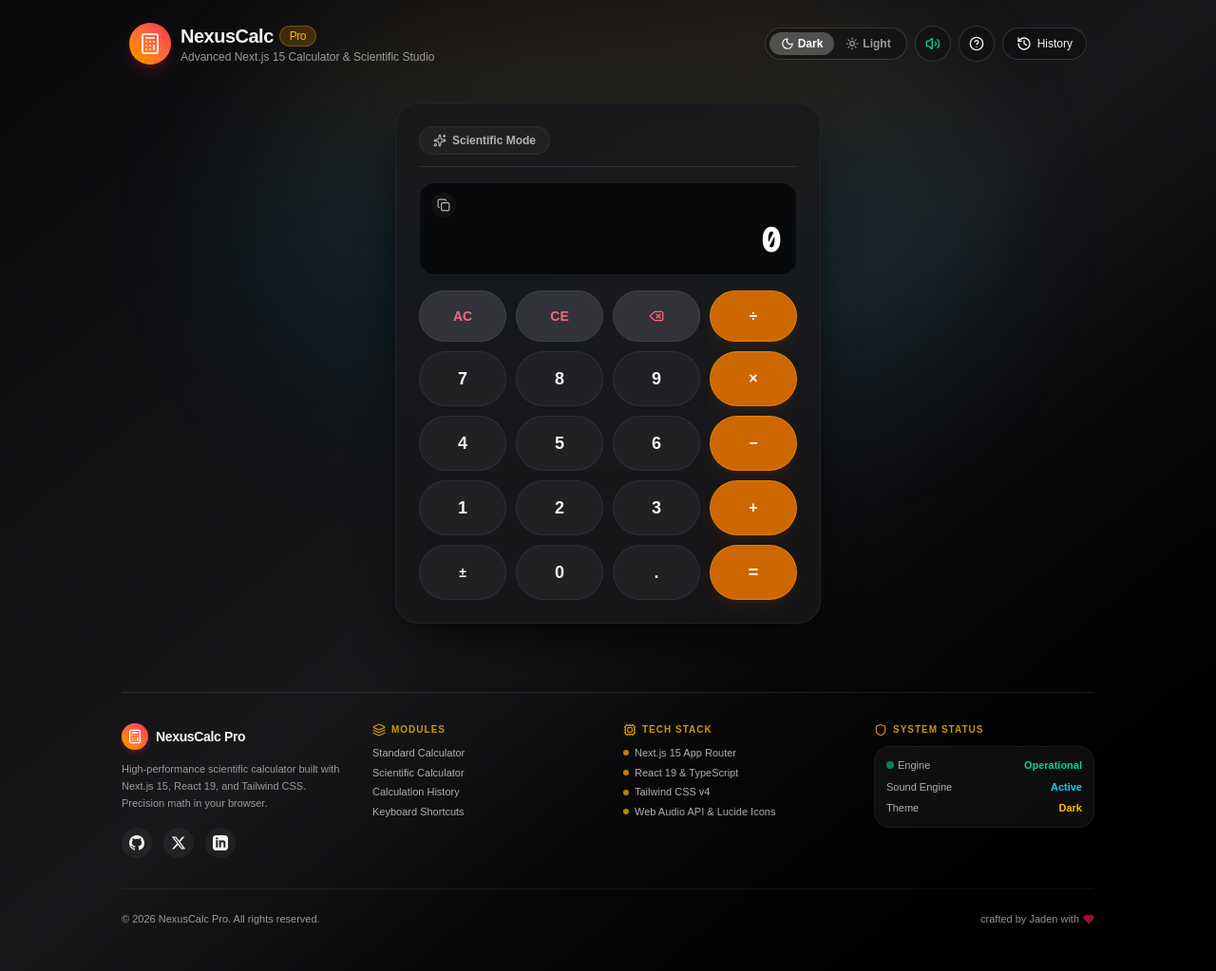
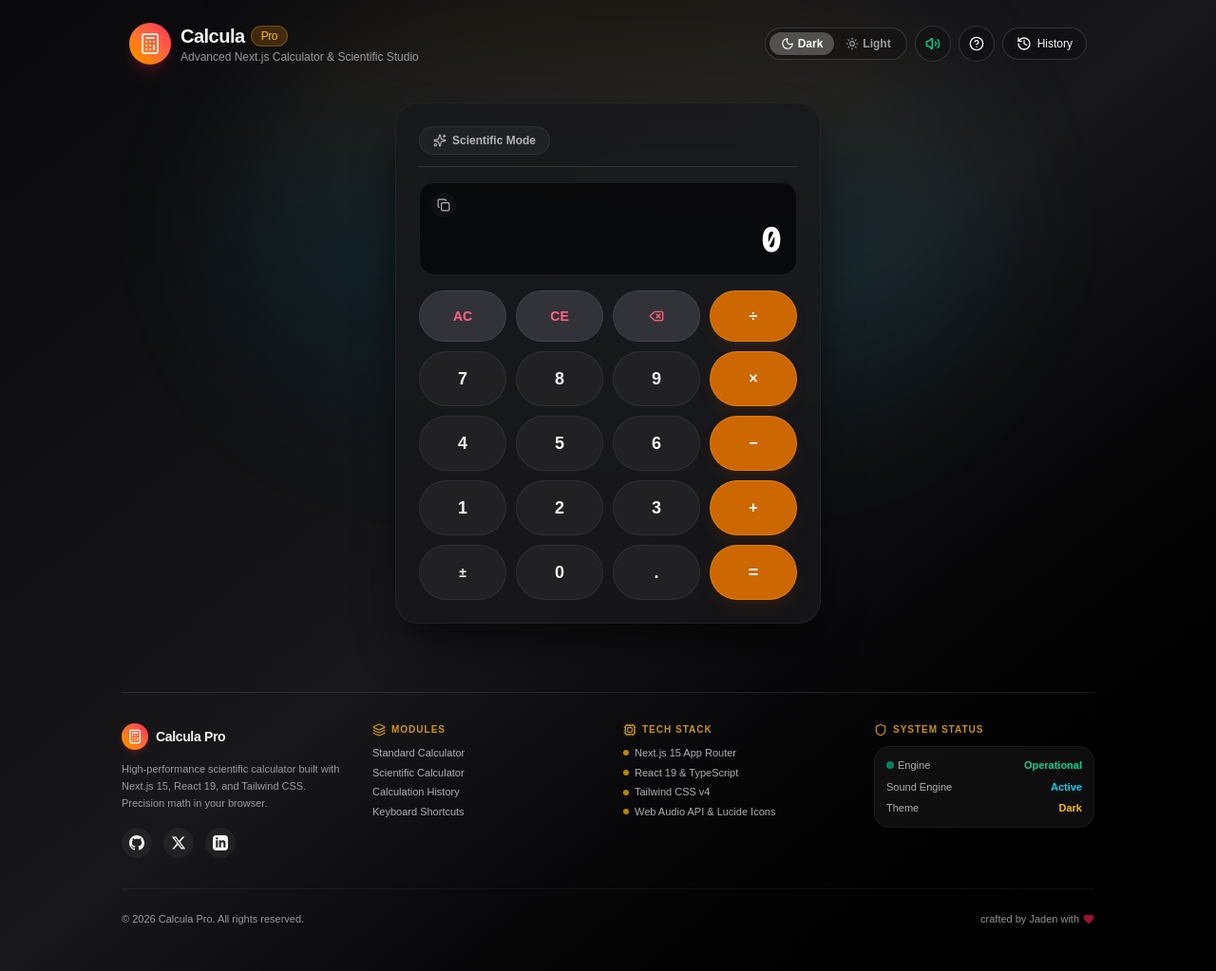
Before and after one commit to abhishek10001/calculator, a Next.js app: page / in a window 1280 px wide. Shown: the whole page at 95% size. Built offline with nearby package versions, Linux system fonts and the light colour scheme.

Commit message:
wip: Update brand name from nexuscalc to calcula

```diff
--- a/src/app/page.tsx
+++ b/src/app/page.tsx
@@ -475,9 +475,9 @@ export default function CalculatorApp() {
           </div>
           <div>
             <h1 className="text-xl font-bold tracking-tight flex items-center gap-1.5">
-              NexusCalc <span className="text-xs px-2.5 py-0.5 rounded-full bg-amber-500/20 text-amber-400 border border-amber-500/30 font-medium">Pro</span>
+              Calcula <span className="text-xs px-2.5 py-0.5 rounded-full bg-amber-500/20 text-amber-400 border border-amber-500/30 font-medium">Pro</span>
             </h1>
-            <p className="text-xs opacity-60 hidden sm:block">Advanced Next.js 15 Calculator &amp; Scientific Studio</p>
+            <p className="text-xs opacity-60 hidden sm:block">Advanced Next.js Calculator &amp; Scientific Studio</p>
           </div>
         </div>
 
@@ -765,7 +765,7 @@ export default function CalculatorApp() {
               <div>
                 <h4 className="font-bold text-amber-400 mb-1.5 uppercase tracking-wider text-[10px]">Features</h4>
                 <p className="leading-relaxed opacity-80">
-                  NexusCalc Pro features a fully integrated scientific mode, angle mode toggle (DEG/RAD), audio feedback clicks, persistent history drawer, and dark/light glassmorphism themes.
+                  Calcula Pro features a fully integrated scientific mode, angle mode toggle (DEG/RAD), audio feedback clicks, persistent history drawer, and dark/light glassmorphism themes.
                 </p>
               </div>
             </div>
@@ -791,7 +791,7 @@ export default function CalculatorApp() {
               <div className="p-1.5 rounded-full bg-gradient-to-tr from-amber-500 to-rose-500 text-white shadow-md shadow-rose-500/20">
                 <CalcIcon className="w-4 h-4" />
               </div>
-              <span className="font-bold text-sm tracking-tight">NexusCalc Pro</span>
+              <span className="font-bold text-sm tracking-tight">Calcula Pro</span>
             </div>
             <p className="opacity-60 text-[11px] leading-relaxed">
               High-performance scientific calculator built with Next.js 15, React 19, and Tailwind CSS. Precision math in your browser.
@@ -883,7 +883,7 @@ export default function CalculatorApp() {
 
         {/* Bottom copyright & credits bar */}
         <div className="pt-6 border-t border-white/10 flex flex-col sm:flex-row items-center justify-between gap-4 text-[11px] opacity-60">
-          <p>© {currentYear} NexusCalc Pro. All rights reserved.</p>
+          <p>© {currentYear} Calcula Pro. All rights reserved.</p>
           <div className="flex items-center gap-4">
             <span className="flex items-center gap-1">
               crafted by Jaden with <Heart className="w-3 h-3 text-rose-500 fill-rose-500 inline" />
```
